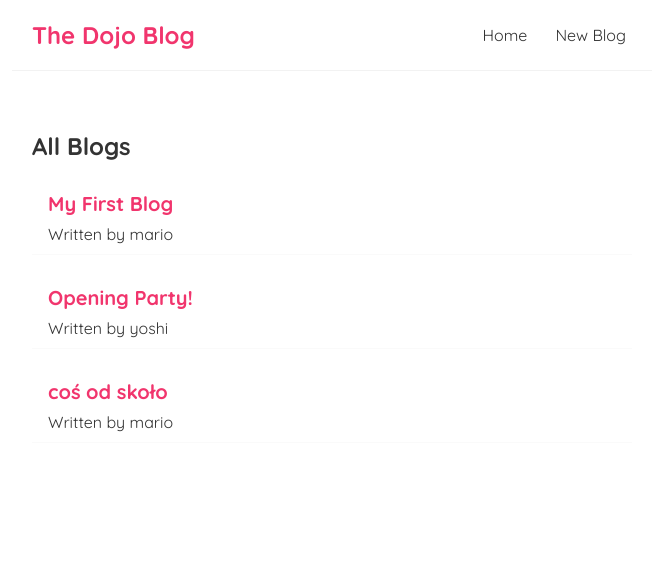
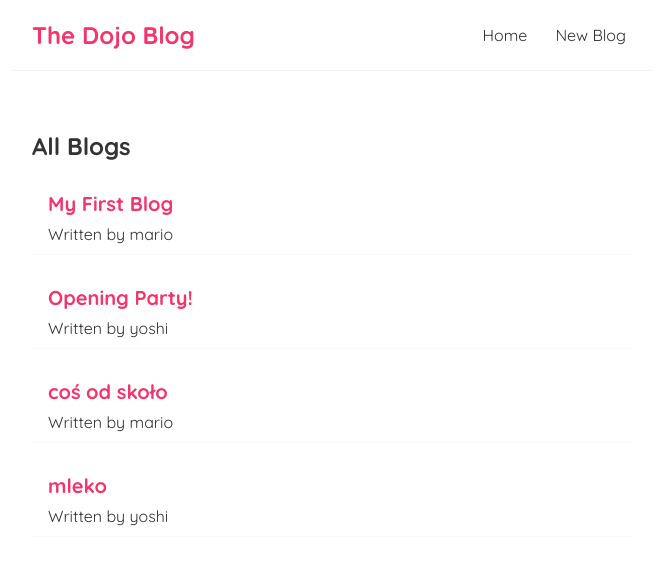
Before and after one commit to piotr-skolorzynski/react-tutorial-thenetninja, a React (Create React App) app in the folder react-tutorial-thenetninja/: page / in a window 1280 px wide. Shown: the top 564 px of the page, without its empty margins (308-964 px from the left). Built offline with nearby package versions, Linux system fonts and the light colour scheme; data requests are answered from the project's data file.

Commit message:
lesson 26 - programmatic redirects

```diff
--- a/react-tutorial-thenetninja/data/db.json
+++ b/react-tutorial-thenetninja/data/db.json
@@ -17,6 +17,12 @@
       "body": "siemanko wszystkim",
       "author": "mario",
       "id": 3
+    },
+    {
+      "title": "mleko",
+      "body": "pij mleko będziesz wielki",
+      "author": "yoshi",
+      "id": 4
     }
   ]
 }
--- a/react-tutorial-thenetninja/src/Create.js
+++ b/react-tutorial-thenetninja/src/Create.js
@@ -1,10 +1,12 @@
 import { useState } from "react";
+import { useHistory } from "react-router-dom";
 
 const Create = () => {
     const [title, setTitle] = useState('');
     const [body, setBody] = useState('');
     const [author, setAuthor] = useState('mario'); //wpisanie konkretnego imienia to coś jak wybrać w options poprzez selected
     const [isPending, setIsPending] = useState(false);
+    const history = useHistory();
 
     const handleSubmit = e => {
         e.preventDefault();
@@ -17,8 +19,10 @@ const Create = () => {
             headers: { "Content-Type": "application/json" },
             body: JSON.stringify(blog) //json-server dodaje id automatycznie
         }).then(() => {
-            console.log('new blog added');
+            // console.log('new blog added');
             setIsPending(false);
+            // history.go(-1) - pozwala przemieszczać w histori tutaj cofa do momentu przed wybranie  stwórz nowy blog
+            history.push('/'); //tutaj podaje się do jakiej ścieżki ma iść apka czyli tutaj do home
         })
     }
 
```
